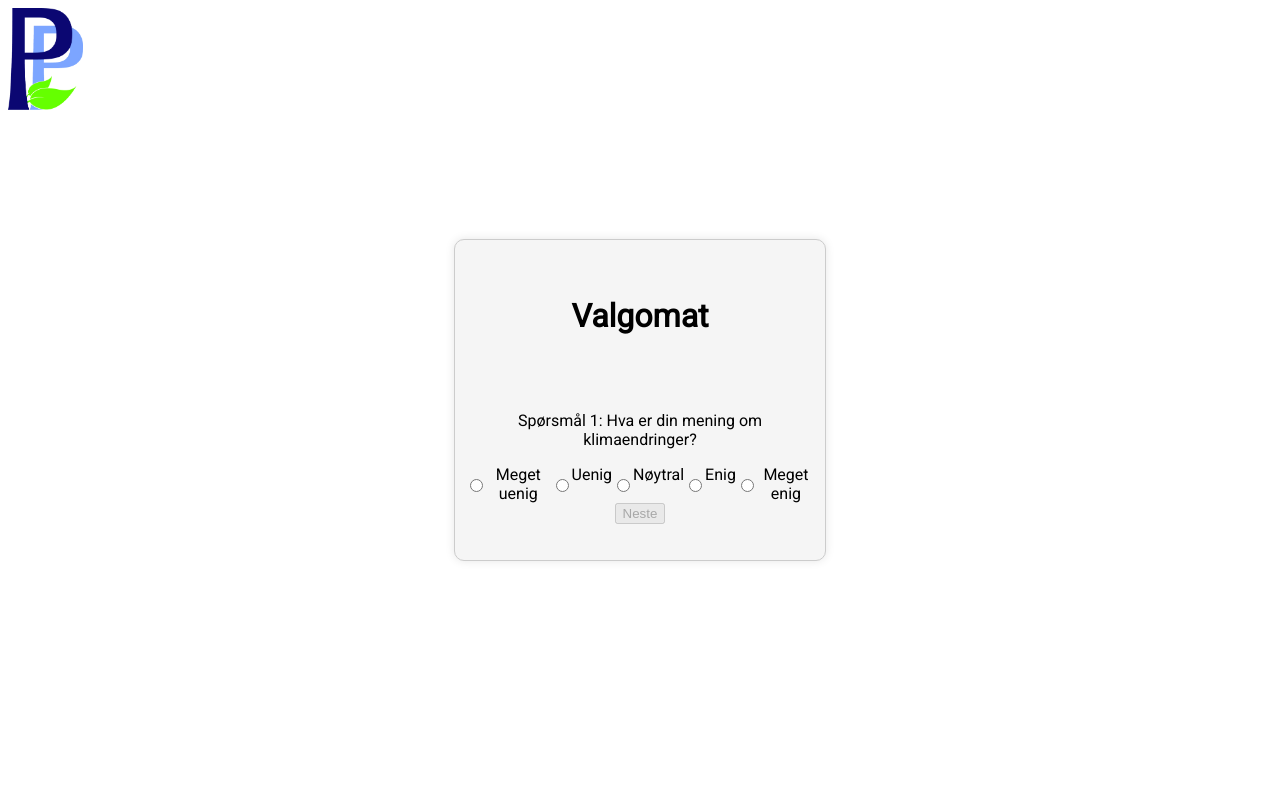
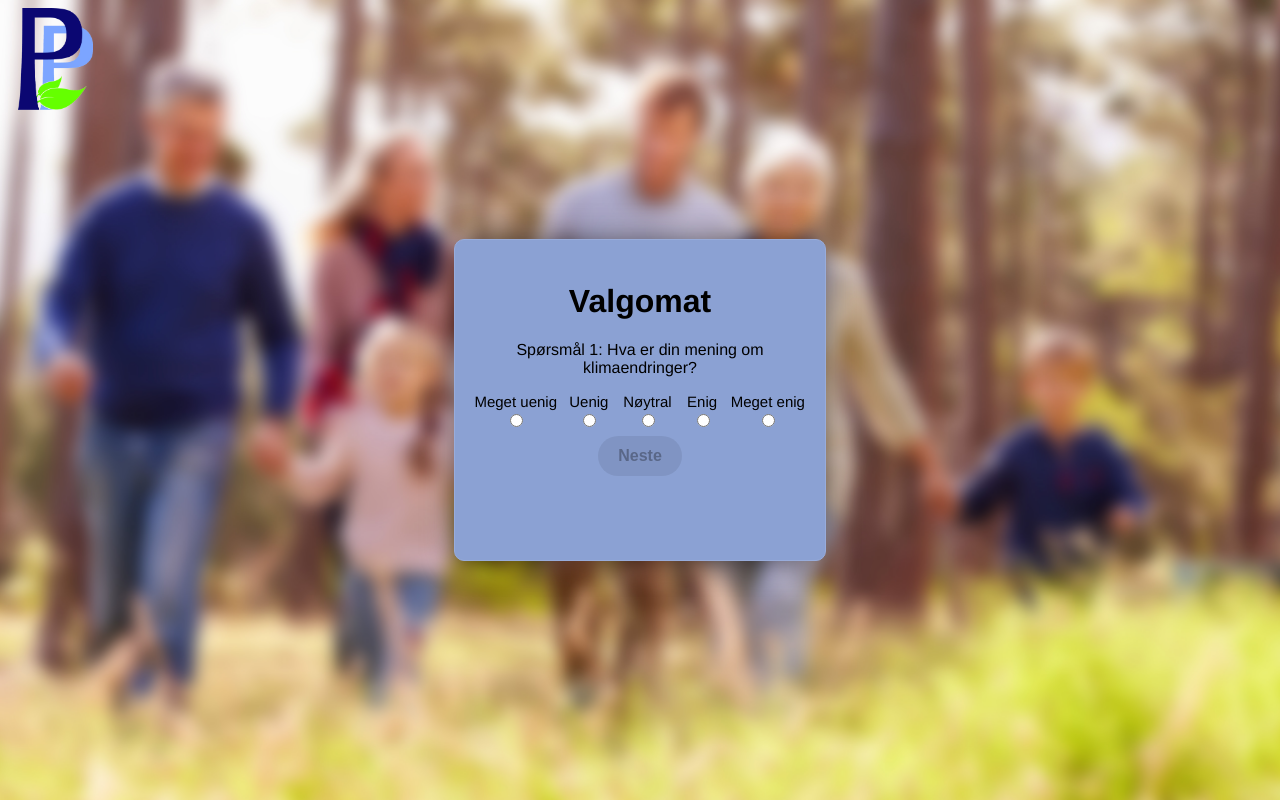
Before and after one commit to gadqxq/Valgomat.1, a plain HTML site: page valgomat/HTML/index.html in a window 1280 px wide. Both pictures are taken after a click on the button "Start Valgomat". Drawn offline with Linux system fonts and the light colour scheme.

Commit message:
finished product

```diff
--- a/valgomat/CSS/style.css
+++ b/valgomat/CSS/style.css
@@ -1,53 +1,108 @@
-@import url('https://fonts.googleapis.com/css2?family=Roboto&display=swap');
-
-body {
-    font-family: 'Roboto', sans-serif;
+body{
+    background-image: url(../Image/iStock-486896088-multigeneration\ -\ org.jpg);
+    background-size: cover;
+    font-family: 'Arial bold', Helvetica, sans-serif;
 }
+/*styler logo*/
 #pp_logo {
     width: 75px;
-    margin-left: 25p;
+    margin-left: 10px;
     float: left;
 }
+/*sørger for at valgomat header ikke beveger seg*/
 #valgomat-header {
-    margin-bottom: 60px;
+    margin-top: -175px;
+    position: absolute;
 }
+/*styler valgomat div*/
 .container {
-    width: 350px; /* Setter en fast bredde */
-    min-height: 300px; /* Setter en minimumshøyde for å plassere innhold */
+    width: 350px;
+    min-height: 300px;
     position: absolute;
-    top: 50%; /* Sentrerer vertikalt */
-    left: 50%; /* Sentrerer horisontalt */
-    transform: translate(-50%, -50%); /* Sentrerer container */
+    top: 50%;
+    left: 50%;
+    transform: translate(-50%, -50%);
     text-align: center;
-    border: 1px solid #ccc;
+    border: 1px solid #98acdb;
     border-radius: 5px;
-    box-shadow: 0 0 10px rgba(0, 0, 0, 0.1);
+    box-shadow: 0 0 30px rgba(0, 0, 0, 0.5);
     padding: 10px;
     border-radius: 10px;
-    background-color: #f5f5f5;
+    background-color: #8ba1d3;
     display: flex;
     flex-direction: column;
     justify-content: center;
     align-items: center;
 }
-
+/*velger hvor startknappen er*/
 button {
-    margin-top: 10px;
+    margin-top: 110px;
 }
+/*Gjør resultat bold og endrer tekst størrelse*/
 #result {
     margin-top: 20px;
     font-weight: bold;
 }
-#quiz-form {
-    display: flex;
-    flex-direction: column;
-    align-items: center;
 
-}
+/*sentrerer next button*/
 #next-button {
     display: block;
     margin: 0 auto;
 }
-#quiz-questions {
-    max-height: 150px; /* Setter en fast maksimumshøyde for spørsmålene */
+/*styler knappene*/
+.stylebutton {
+  align-items: center;
+  background-color: #0A66C2;
+  border: 0;
+  border-radius: 100px;
+  box-sizing: border-box;
+  color: #ffffff;
+  cursor: pointer;
+  display: inline-flex;
+  font-size: 16px;
+  font-weight: 600;
+  justify-content: center;
+  line-height: 20px;
+  max-width: 480px;
+  min-height: 40px;
+  min-width: 0px;
+  overflow: hidden;
+  padding: 0px;
+  padding-left: 20px;
+  padding-right: 20px;
+  text-align: center;
+  touch-action: manipulation;
+  transition: background-color 0.167s cubic-bezier(0.4, 0, 0.2, 1) 0s, box-shadow 0.167s cubic-bezier(0.4, 0, 0.2, 1) 0s, color 0.167s cubic-bezier(0.4, 0, 0.2, 1) 0s;
+  user-select: none;
+  -webkit-user-select: none;
+  vertical-align: middle;
 }
+/*hover effekt button*/
+.stylebutton:hover,
+.stylebutton:focus {
+  background-color: #16437E;
+  color: #ffffff;
+}
+/*style for når du kan klikke knappen*/
+.stylebutton:active {
+  background: #09223b;
+  color: rgb(255, 255, 255, .7);
+}
+/*style for når du ikke kan klikke knappen*/
+.stylebutton:disabled {
+  cursor: not-allowed;
+  background: rgba(0, 0, 0, .08);
+  color: rgba(0, 0, 0, .3);
+}
+/*Setter radio opptions på rekke og rad*/
+.radio-container {
+    display: flex;
+    flex-direction: row;
+    justify-content: center;
+    margin:5px;
+}
+ /*font størrelse + tekst senterering*/
+.radio-option label {
+    text-align: center;
+    font-size:15px;
+}
--- a/valgomat/HTML/index.html
+++ b/valgomat/HTML/index.html
@@ -7,14 +7,20 @@
     <title>Valgomat</title>
 </head>
 <body>
-<img src="../Image/logo.png" alt="pp" id="pp_logo">
+    <!-- Logo som linker til ekstern nettside -->
+    <a href="index.html"><img src="../Image/logo.png" alt="pp" id="pp_logo"></a>
     <div class="container">
+        <!-- Overskrift for valgomaten -->
         <h1 id="valgomat-header">Valgomat</h1>
-    <button id="start-button">Start Valgomat</button>
+        <!-- Knapp for å starte valgomaten -->
+        <button id="start-button" class="stylebutton">Start Valgomat</button>
         <form id="quiz-form">
+            <!-- Container for spørsmål og svaralternativer -->
             <div id="quiz-questions"></div>
-        <button type="submit" id="next-button" role="button" style="display: none;" disabled>Neste</button>
+            <!-- Knapp for å gå til neste spørsmål -->
+            <button type="submit" id="next-button" class="stylebutton" role="button" style="display: none;" disabled>Neste</button>
         </form>
+        <!-- Viser resultatet av valgomaten (skjult som standard) -->
         <div id="result" style="display: none;"></div>
     </div>
 <script src="../Js/valgo.js"></script>
--- a/valgomat/Js/valgo.js
+++ b/valgomat/Js/valgo.js
@@ -1,4 +1,4 @@
-    // Definerer spørsmål og svaralternativer
+        // Definerer en liste med spørsmål og svaralternativer
         const questions = [
             {
                 question: "Spørsmål 1: Hva er din mening om klimaendringer?",
@@ -11,7 +11,7 @@
                 ],
             },
             {
-            question: "Spørsmål 1: Hva er din mening om klimaendringer?",
+                question: "Spørsmål 2: Hva er din mening om klimaendringer?",
                 options: [
                     { text: "Meget uenig", value: 1 },
                     { text: "Uenig", value: 2 },
@@ -21,7 +21,7 @@
                 ],
             },
             {
-            question: "Spørsmål 1: Hva er din mening om klimaendringer?",
+                question: "Spørsmål 3: Hva er din mening om klimaendringer?",
                 options: [
                     { text: "Meget uenig", value: 1 },
                     { text: "Uenig", value: 2 },
@@ -31,7 +31,17 @@
                 ],
             },
             {
-            question: "Spørsmål 1: Hva er din mening om klimaendringer?",
+                question: "Spørsmål 4: Hva er din mening om klimaendringer?",
+                options: [
+                    { text: "Meget uenig", value: 1 },
+                    { text: "Uenig", value: 2 },
+                    { text: "Nøytral", value: 3 },
+                    { text: "Enig", value: 4 },
+                    { text: "Meget enig", value: 5 },
+                ],
+            },
+            {
+                question: "Spørsmål 5: Hva er din mening om klimaendringer?",
                 options: [
                     { text: "Meget uenig", value: 1 },
                     { text: "Uenig", value: 2 },
@@ -42,6 +52,7 @@
             },
         ];
 
+        // Henter referanser til HTML-elementer
         const quizForm = document.getElementById("quiz-form");
         const quizQuestions = document.getElementById("quiz-questions");
         const resultDiv = document.getElementById("result");
@@ -49,65 +60,108 @@
         const nextButton = document.getElementById("next-button");
         let currentQuestionIndex = 0;
 
-    // Viser et spørsmål basert på indeksen
+        // Funksjon for å vise et spørsmål basert på indeksen
         function showQuestion(index) {
+          // Henter det aktuelle spørsmålet fra spørsmålslisten (questions)
             const question = questions[index];
+
+          // Oppretter et DOM-element for spørsmålet ved hjelp av createQuestionElement-funksjonen
             const questionElement = createQuestionElement(question, index);
-        quizQuestions.innerHTML = ""; // Tømmer forrige spørsmål
+          // Tømmer innholdet i quizQuestions-elementet for å fjerne tidligere spørsmål
+            quizQuestions.innerHTML = "";
+
+          // Legger til det nye spørsmålet (questionElement) i quizQuestions-elementet for å vise det på skjermen
             quizQuestions.appendChild(questionElement);
         }
 
-    // Beregner resultatet basert på svarene
+        // Funksjon som beregner resultatet basert på brukerens svar
         function calculateResult() {
+          // klargjører en variabel for total poengsum
             let totalScore = 0;
+
+          // Går gjennom alle spørsmål i listen (questions)
             for (let i = 0; i < questions.length; i++) {
+              // Henter det valgte alternativet for hvert spørsmål ved hjelp av querySelector
                 const selectedOption = document.querySelector(`input[name="q${i}"]:checked`);
+
+              // Sjekker om et alternativ ble valgt for dette spørsmålet
                 if (selectedOption) {
+                  // Legger til poengene fra det valgte alternativet til total poengsum
                     totalScore += parseInt(selectedOption.value);
                 }
             }
-        const percentage = (totalScore / (questions.length * 5)) * 100;
-        resultDiv.textContent = `Du er ${percentage.toFixed(2)}% enig med Pensjonistpartiet`;
+            const maxpossiblescore = questions.length * 5;
+
+          // Beregner prosentandelen av total poengsum i forhold til det maksimale poengsummen
+            const percentage = (totalScore / maxpossiblescore) * 100;
+          console.log(percentage)
+          // Oppdaterer resultatdiven med en tekst som viser brukerens enighet med Pensjonistpartiet
+            resultDiv.textContent = `Du er ${(percentage * questions.length).toFixed(2)}% enig med Pensjonistpartiet`;
         }
 
-    // Legger til Eventistener for knapper og skjemaer
+        // Legger til en eventlistener for å starte valgomaten når knappen trykkes
         startButton.addEventListener("click", function () {
-        startButton.style.display = "none"; // Skjuler startknappen
-        nextButton.style.display = "block"; // Viser neste knapp
-        showQuestion(currentQuestionIndex); // Viser det første spørsmålet
-        quizForm.style.display = "block"; // Viser skjemaet for spørsmål
+          // Skjuler startknappen ved å endre stilen til "none"
+            startButton.style.display = "none";
+
+          // Viser neste knapp ved å endre stilen til "block"
+            nextButton.style.display = "block";
+
+          // Viser det første spørsmålet ved å kalle showQuestion-funksjonen med indeksen for gjeldende spørsmål
+            showQuestion(currentQuestionIndex);
+
+          // Viser spørsmålsskjemaet ved å endre stilen til "block"
+            quizForm.style.display = "block";
         });
 
+          // Legger til en eventlistener for å håndtere innsending av skjemaet (navigering til neste spørsmål)
          quizForm.addEventListener("submit", function (e) {
+          // Forhindrer standard oppførsel, som å sende skjemaet og laste siden på nytt
           e.preventDefault();
-        currentQuestionIndex++; // Går til neste spørsmål
+
+          // Øker indeksen for gjeldende spørsmål
+          currentQuestionIndex++;
+
+          // Sjekker om det er flere spørsmål igjen i listen (questions)
           if (currentQuestionIndex < questions.length) {
-            showQuestion(currentQuestionIndex); // Viser neste spørsmål
-            nextButton.disabled = true; // Deaktiverer neste-knappen igjen
+              // Viser det neste spørsmålet
+              showQuestion(currentQuestionIndex);
+
+              // Deaktiverer neste knapp midlertidig for å hindre flere klikk før brukeren har svart på spørsmålet
+              nextButton.disabled = true;
           } else {
-            calculateResult(); // Beregner resultatet når alle spørsmålene er besvart
-            quizQuestions.style.display = "none"; // Skjuler spørsmålene
-            nextButton.style.display = "none"; // Skjuler neste-knappen
-            resultDiv.style.display = "block"; // Viser resultatet
+              // Skjuler spørsmålsskjemaet
+              quizQuestions.style.display = "none";
+
+              // Skjuler også neste knapp
+              nextButton.style.display = "none";
+
+              // Viser resultat
+              resultDiv.style.display = "block";
+
+              // Beregner resultatet når alle spørsmål er besvart ved bruk av calculateResult funksjonen
+              calculateResult();
         }
     });
 
-    // Aktiverer "Neste" knappen når et alternativ er valgt
+        // Legger til en hendelselytter for å aktivere "Neste" -knappen når et alternativ velges
         quizForm.addEventListener("change", function () {
             nextButton.disabled = false;
         });
 
-    // Genererer spørsmålselementer
+        // Funksjon for å opprette HTML-elementet for et spørsmål
         function createQuestionElement(questionObj, index) {
             const questionElement = document.createElement("div");
             questionElement.innerHTML = `
                 <p>${questionObj.question}</p>
-            <div style="display: flex; flex-direction: row;">
+                <div class="radio-container">
                     ${questionObj.options
                         .map(
                             (option, optionIndex) =>
-                            `<input type="radio" name="q${index}" value="${option.value}" id="q${index}o${optionIndex}">
-                            <label for="q${index}o${optionIndex}">${option.text}</label>`
+                                `<div class="radio-option">
+                                    <label for="q${index}o${optionIndex}">${option.text}</label>
+                                    <input type="radio" name="q${index}" value="${option.value}" id="q${index}o${optionIndex}">
+                                </div>`
                         )
                         .join("")}
                 </div>
@@ -115,6 +169,6 @@
             return questionElement;
         }
 
-    // Skjuler spørsmålskjemaet og "Neste" knappen i begynnelsen
+// Skjuler valgomat-skjemaet og "Neste" -knappen som standard
 quizForm.style.display = "none";
 nextButton.style.display = "none";
```
Also changed, not shown: valgomat/Image/iStock-486896088-multigeneration - org.jpg (added). Lines whose indentation alone changed are shown as unchanged.
